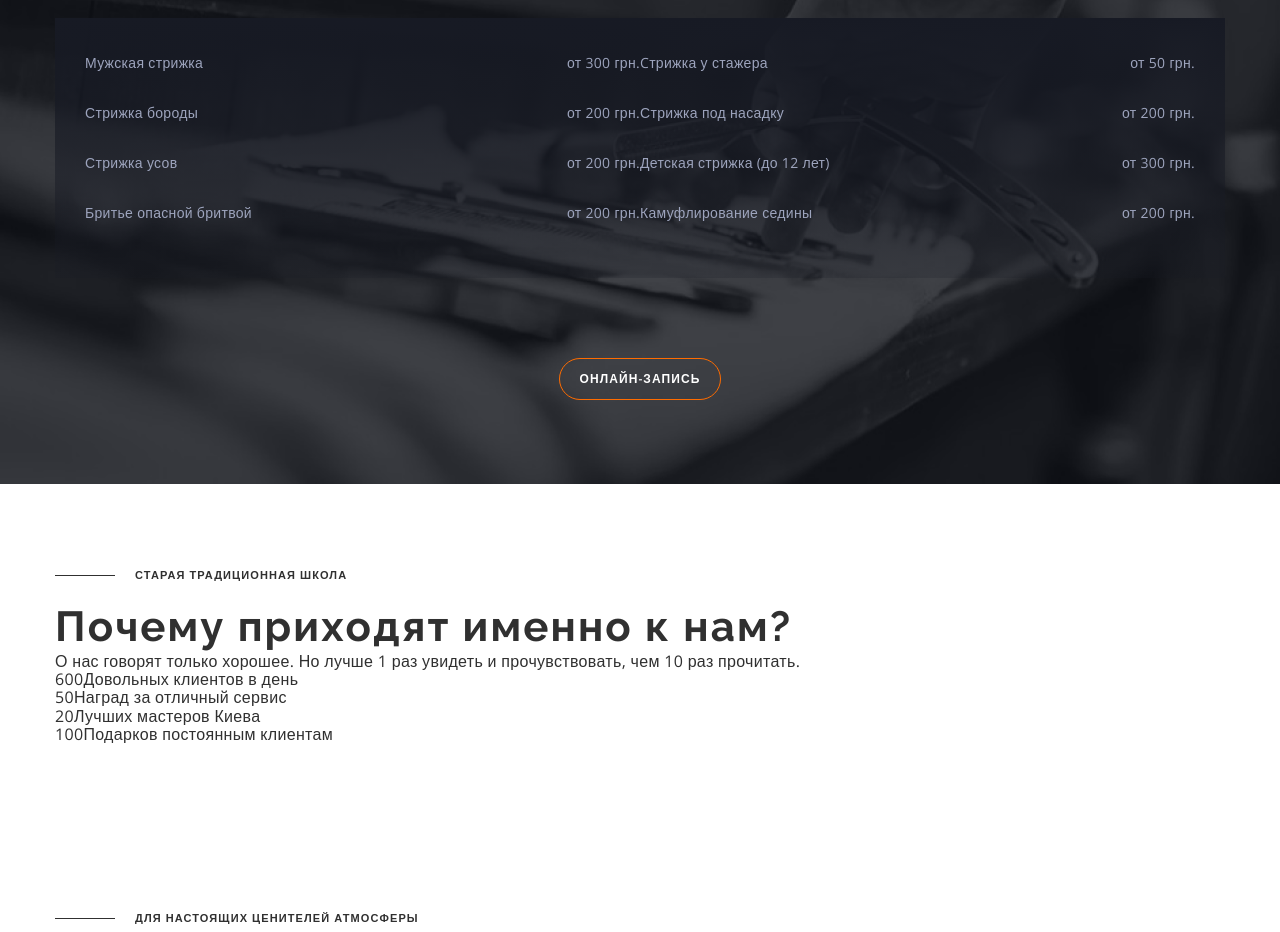
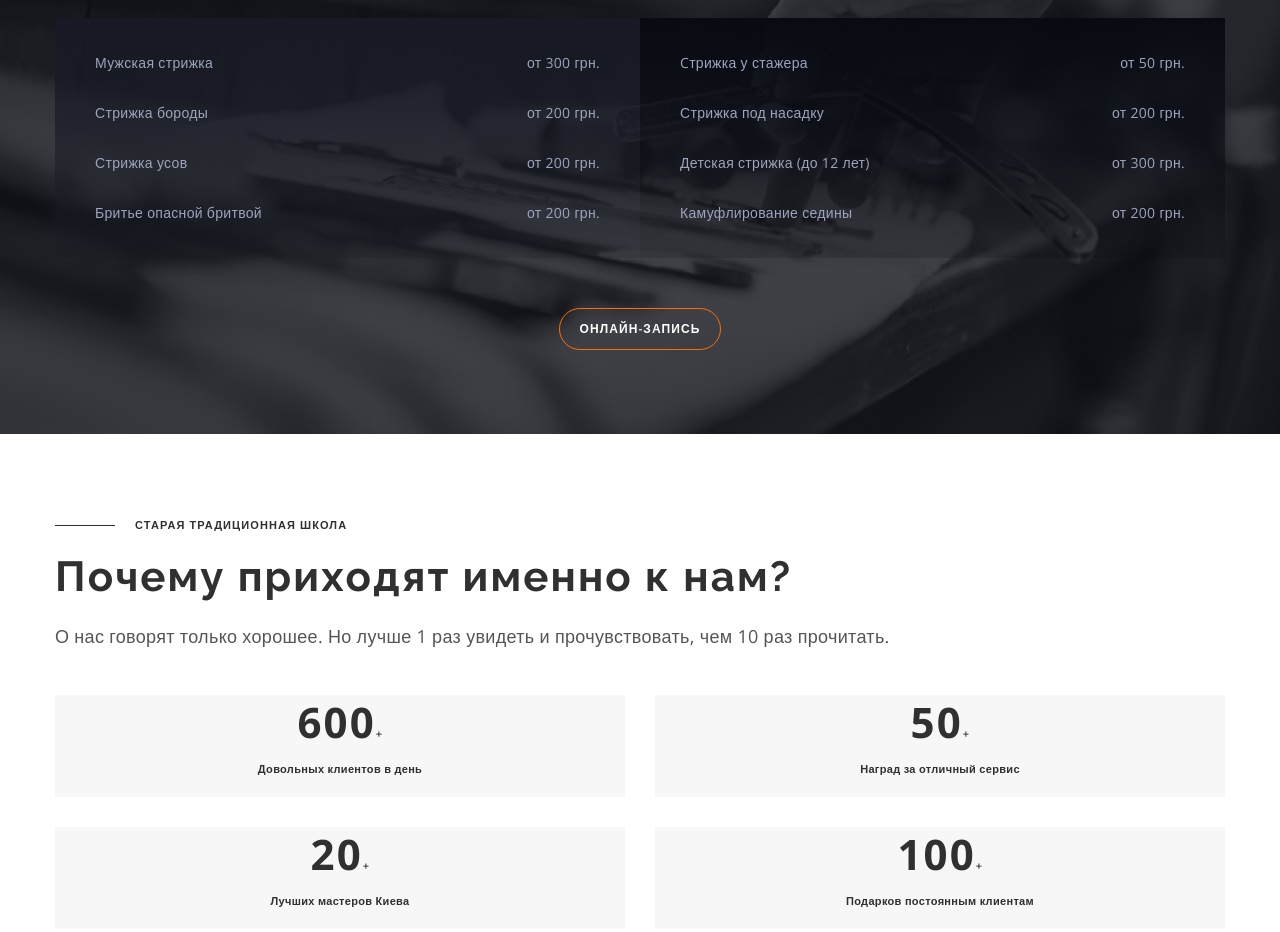
Before and after one commit to PavlinaAntipova/barbershop, a plain HTML site: page index.html in a window 1280 px wide. Shown: the part 1477-2409 px from the top of the page. Drawn offline with nearby package versions, Linux system fonts and the light colour scheme.

Commit message:
добавляет разметку и стили секций

```diff
--- a/index.html
+++ b/index.html
@@ -131,12 +131,21 @@
         <div class="container">
           <span class="subtitle subtitle--dark">старая традиционная школа</span>
           <h2 class="section__title">Почему приходят именно к нам?</h2>
-          <p>О нас говорят только хорошее. Но лучше 1 раз увидеть и прочувствовать, чем 10 раз прочитать.</p>
-          <ul class="list">
-            <li><p><span>600</span>Довольных клиентов в день</p></li>
-            <li><p><span>50</span>Наград за отличный сервис</p></li>
-            <li><p><span>20</span>Лучших мастеров Киева</p></li>
-            <li><p><span>100</span>Подарков постоянным клиентам</p></li>
+          <p class="advantages-text">О нас говорят только хорошее. Но лучше 1 раз увидеть и прочувствовать, чем 10 раз прочитать.</p>
+          <ul class="advantages-list">
+            <li class="advantages-list__item">
+                <div class="advantages-list__number-box"><span class="advantages-list__number">600</span><span class="advantages-list__icon">+</span></div>Довольных клиентов в день</li>
+
+            <li class="advantages-list__item"><div class="advantages-list__number-box"><span class="advantages-list__number">50</span><span
+                class="advantages-list__icon">+</span></div>Наград за отличный сервис</li>
+
+              <li class="advantages-list__item">
+                <div class="advantages-list__number-box"><span class="advantages-list__number">20</span><span
+                  class="advantages-list__icon">+</span></div>Лучших мастеров Киева
+                </li>
+
+            <li class="advantages-list__item"><div class="advantages-list__number-box"><span class="advantages-list__number">100</span><span
+                class="advantages-list__icon">+</span></div>Подарков постоянным клиентам</li>
 
           </ul>
 
--- a/sass/components/_about.scss
+++ b/sass/components/_about.scss
@@ -1,7 +1,6 @@
 .section__title--small {
   display: block;
   font-size: 28px;
-  margin-bottom: 20px;
 }
 
 .about-container {
--- /dev/null
+++ b/sass/components/_advantages.scss
@@ -0,0 +1,44 @@
+.advantages-text {
+  font-size: 18px;
+  line-height: 1.66em;
+  color: $secondary-text-color;
+  margin-bottom: 44px;
+}
+
+.advantages-list {
+  margin: -15px;
+  display: flex;
+  flex-wrap: wrap;
+}
+
+.advantages-list__item {
+  flex-basis: calc((100% - 15px * 4) / 2);
+  height: auto;
+  margin: 15px;
+  padding-top: 20px;
+  padding-bottom: 20px;
+  padding-left: 35px;
+  padding-right: 35px;
+  text-align: center;
+  font-weight: 600;
+  font-size: 11px;
+  line-height: 1.36em;
+  background-color: #f7f7f7;
+}
+
+.advantages-list__number-box {
+  margin-bottom: 20px;
+
+  & span {
+    display: inline-block;
+    height: 100%;
+  }
+}
+
+.advantages-list__number {
+  font-weight: 700;
+  font-size: 42px;
+  //   line-height: 1.36em;
+
+  letter-spacing: 0.05em;
+}
--- a/sass/components/_price.scss
+++ b/sass/components/_price.scss
@@ -17,20 +17,45 @@
 }
 
 .price-box {
-  padding: 30px;
+  padding-top: 30px;
+  padding-bottom: 30px;
+  padding-left: 30px;
+  padding-right: 30px;
   margin-bottom: 50px;
   background-image: linear-gradient(180deg, #171a24 0%, rgba(23, 26, 36, 0.2) 100%);
+
+  //   Tablet
+  @media screen and (min-width: 768px) {
+    padding-left: 40px;
+    padding-right: 40px;
+  }
   // Desktop
   @media screen and (min-width: 1200px) {
+    background-image: none;
     display: flex;
-    margin-bottom: 80px;
+    padding-top: 0;
+    padding-bottom: 0;
+    padding-left: 0;
+    padding-right: 0;
   }
 }
 
 .price-list {
   // Desktop
   @media screen and (min-width: 1200px) {
+    padding-top: 30px;
+    padding-bottom: 30px;
+    padding-right: 40px;
+    padding-left: 40px;
     flex-basis: calc(100% / 2);
+
+    &:nth-of-type(1) {
+      background-image: linear-gradient(180deg, #171a24 0%, rgba(23, 26, 36, 0.2) 100%);
+    }
+
+    &:nth-of-type(2) {
+      background-image: linear-gradient(180deg, #090b13 0%, rgba(9, 11, 19, 0.2) 100%);
+    }
   }
 }
 
@@ -47,6 +72,14 @@
     margin-bottom: 0;
   }
 }
+
+.price-list:nth-of-type(1) .price-list__item:last-child {
+  // Desktop
+  @media screen and (min-width: 1200px) {
+    margin-bottom: 0;
+  }
+}
+
 .price-list__item.price-list__item--margin {
   margin-bottom: 20px;
 }
--- a/sass/components/_section.scss
+++ b/sass/components/_section.scss
@@ -9,6 +9,7 @@
   font-size: 42px;
   line-height: 1.16em;
   letter-spacing: 0.05em;
+  margin-bottom: 20px;
 }
 
 .section__title--light {
--- a/sass/main.scss
+++ b/sass/main.scss
@@ -12,3 +12,4 @@
 @import './components/hero';
 @import './components/about';
 @import './components/price';
+@import './components/advantages';
```
Also changed, not shown: css/main.css, css/main.min.css, 2 other files.
